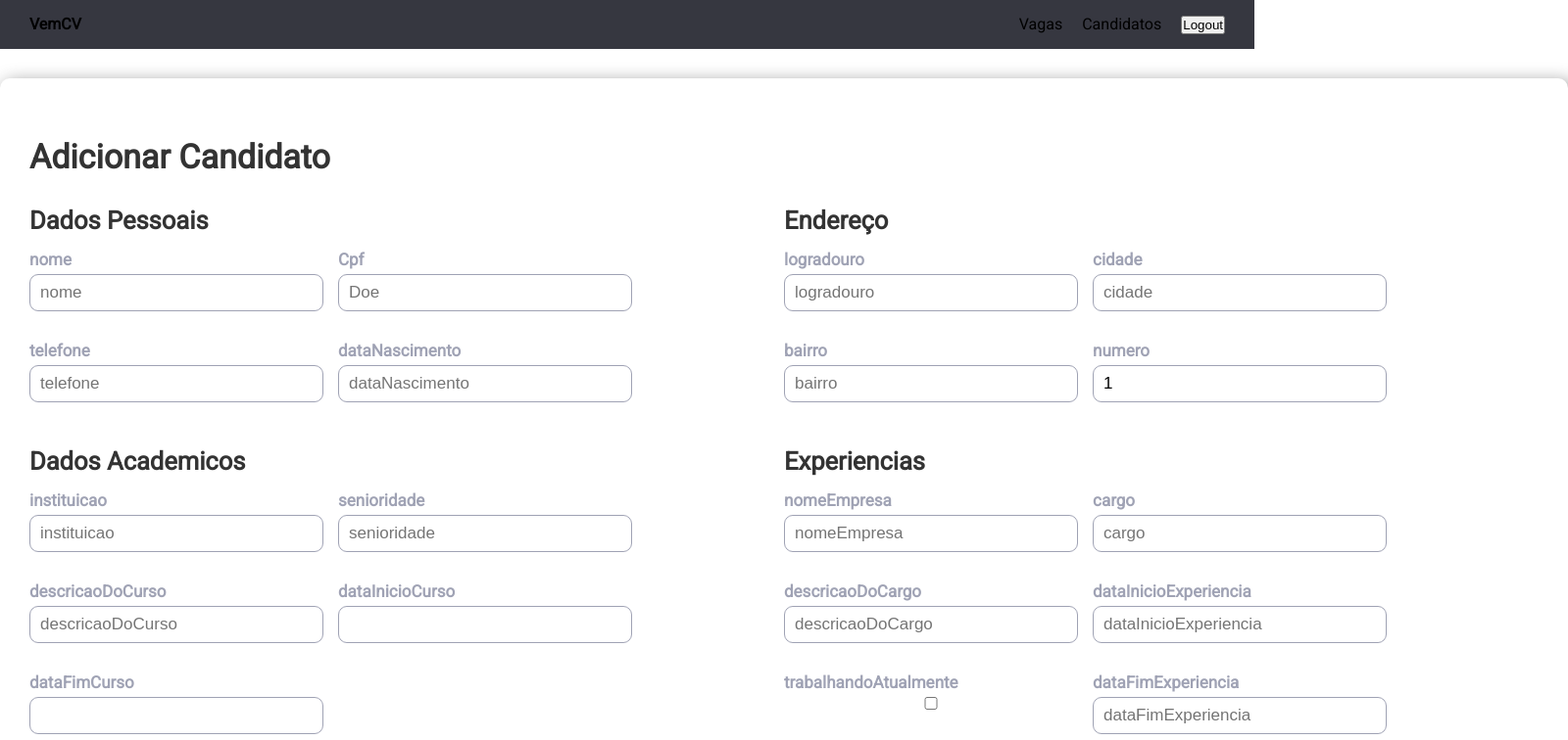
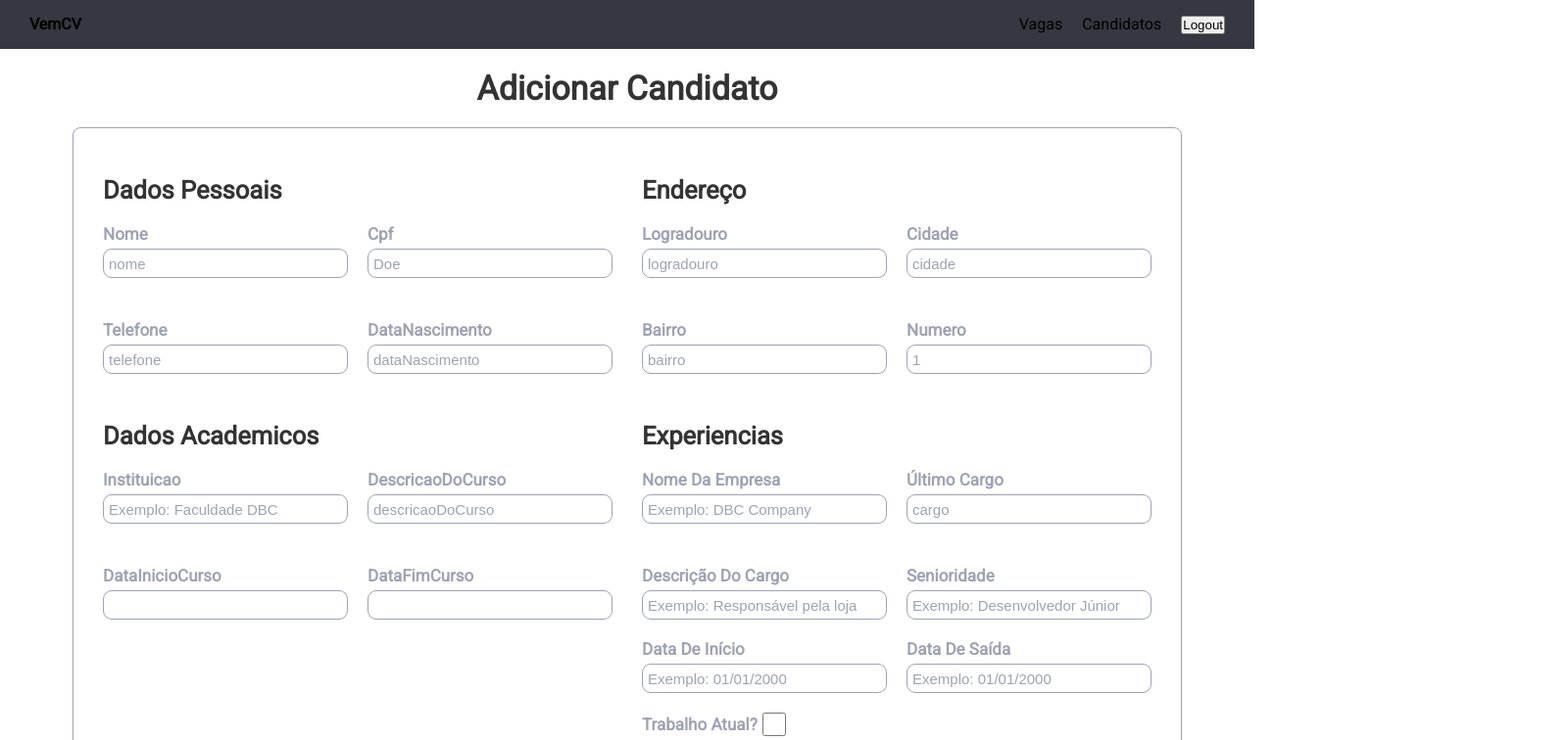
Before and after one commit to PauloFra/projeto-final-VemSer, a React (Create React App) app in the folder projeto-final-vemser/: page /form-curriculo in a window 1280 px wide. Shown: the top 756 px of the page at 98% size, 1600 px wide, since content can reach past the window. Built offline with nearby package versions, Linux system fonts and the light colour scheme; sample sign-in values are in the browser's storage.

Commit message:
ajustando styled components no formulario

```diff
--- a/projeto-final-vemser/src/pages/curriculos/FormCurriculo.tsx
+++ b/projeto-final-vemser/src/pages/curriculos/FormCurriculo.tsx
@@ -57,23 +57,25 @@ function FormCurriculo() {
   }
 
   const SingupSchema = Yup.object().shape({
-    nome: Yup.string().required("Obrigatorio"),
-    cpf: Yup.string().required("Obrigatorio"),
-    dataNascimento: Yup.string().required("Obrigatorio"),
-    logradouro: Yup.string().required("Obrigatorio"),
-    cidade: Yup.string().required("Obrigatorio"),
-    bairro: Yup.string().required("Obrigatorio"),
-    telefone: Yup.string().required("Obrigatorio"),
-    numero: Yup.string().required("Obrigatorio"),
-    senioridade: Yup.string().required("Obrigatorio"),
-    instituicao: Yup.string().required("Obrigatorio"),
-    descricaoDoCurso: Yup.string().required("Obrigatorio"),
-    dataInicioCurso: Yup.string().required("Obrigatorio"),
-    dataFimCurso: Yup.string().required("Obrigatorio"),
-    nomeEmpresa: Yup.string().required("Obrigatorio"),
-    cargo: Yup.string().required("Obrigatorio"),
-    descricaoDoCargo: Yup.string().required("Obrigatorio"),
-    dataInicioExperiencia: Yup.string().required("Obrigatorio"),
+    nome: Yup.string().required("Preencha o campo corretamente!"),
+    cpf: Yup.string().required("Preencha o campo corretamente!"),
+    dataNascimento: Yup.string().required("Preencha o campo corretamente!"),
+    logradouro: Yup.string().required("Preencha o campo corretamente!"),
+    cidade: Yup.string().required("Preencha o campo corretamente!"),
+    bairro: Yup.string().required("Preencha o campo corretamente!"),
+    telefone: Yup.string().required("Preencha o campo corretamente!"),
+    numero: Yup.string().required("Preencha o campo corretamente!"),
+    senioridade: Yup.string().required("Preencha o campo corretamente!"),
+    instituicao: Yup.string().required("Preencha o campo corretamente!"),
+    descricaoDoCurso: Yup.string().required("Preencha o campo corretamente!"),
+    dataInicioCurso: Yup.string().required("Preencha o campo corretamente!"),
+    dataFimCurso: Yup.string().required("Preencha o campo corretamente!"),
+    nomeEmpresa: Yup.string().required("Preencha o campo corretamente!"),
+    cargo: Yup.string().required("Preencha o campo corretamente!"),
+    descricaoDoCargo: Yup.string().required("Preencha o campo corretamente!"),
+    dataInicioExperiencia: Yup.string().required(
+      "Preencha o campo corretamente!"
+    ),
   });
 
   //Quando Adicionar o put adicionar ! no candidatoForUpdate
@@ -83,7 +85,6 @@ function FormCurriculo() {
 
   return (
     <C.ContainerGeral>
-      <C.StyleContainer>
       <C.TitleForm>
         {idCandidato ? "Atualizar" : "Adicionar"} Candidato
       </C.TitleForm>
@@ -107,10 +108,8 @@ function FormCurriculo() {
                 nomeEmpresa: candidatoForUpdate.nomeEmpresa,
                 cargo: candidatoForUpdate.cargo,
                 descricaoDoCargo: candidatoForUpdate.descricaoDoCargo,
-                  dataInicioExperiencia:
-                    candidatoForUpdate.dataInicioExperiencia,
-                  trabalhandoAtualmente:
-                    candidatoForUpdate.trabalhandoAtualmente,
+                dataInicioExperiencia: candidatoForUpdate.dataInicioExperiencia,
+                trabalhandoAtualmente: candidatoForUpdate.trabalhandoAtualmente,
                 dataFimExperiencia: candidatoForUpdate.dataFimExperiencia,
               }
             : {
@@ -147,7 +146,6 @@ function FormCurriculo() {
       >
         {({ errors, touched }) => (
           <Form>
-              <C.ContainerForm>
             <C.ContainerInputs>
               <C.TitleInfoTopic>Dados Pessoais</C.TitleInfoTopic>
               <C.DivFlexColumn>
@@ -159,23 +157,14 @@ function FormCurriculo() {
               </C.DivFlexColumn>
               <C.DivFlexColumn>
                 <C.Label htmlFor="cpf">Cpf</C.Label>
-                    <Field
-                      id="cpf"
-                      name="cpf"
-                      placeholder="Doe"
-                      as={InputMask}
-                    />
+                <Field id="cpf" name="cpf" placeholder="Doe" as={InputMask} />
                 {errors.cpf && touched.cpf ? (
                   <C.DivError>{errors.cpf}</C.DivError>
                 ) : null}
               </C.DivFlexColumn>
               <C.DivFlexColumn>
                 <C.Label htmlFor="telefone">telefone</C.Label>
-                    <Field
-                      id="telefone"
-                      name="telefone"
-                      placeholder="telefone"
-                    />
+                <Field id="telefone" name="telefone" placeholder="telefone" />
                 {errors.telefone && touched.telefone ? (
                   <C.DivError>{errors.telefone}</C.DivError>
                 ) : null}
@@ -242,27 +231,15 @@ function FormCurriculo() {
                 <Field
                   id="instituicao"
                   name="instituicao"
-                      placeholder="instituicao"
+                  placeholder="Exemplo: Faculdade DBC"
                 />
                 {errors.instituicao && touched.instituicao ? (
                   <C.DivError>{errors.instituicao}</C.DivError>
                 ) : null}
               </C.DivFlexColumn>
+
               <C.DivFlexColumn>
-                    <C.Label htmlFor="senioridade">senioridade</C.Label>
-                    <Field
-                      id="senioridade"
-                      name="senioridade"
-                      placeholder="senioridade"
-                    />
-                    {errors.senioridade && touched.senioridade ? (
-                      <C.DivError>{errors.senioridade}</C.DivError>
-                    ) : null}
-                  </C.DivFlexColumn>
-                  <C.DivFlexColumn>
-                    <C.Label htmlFor="descricaoDoCurso">
-                      descricaoDoCurso
-                    </C.Label>
+                <C.Label htmlFor="descricaoDoCurso">descricaoDoCurso</C.Label>
                 <Field
                   id="descricaoDoCurso"
                   name="descricaoDoCurso"
@@ -300,44 +277,53 @@ function FormCurriculo() {
             <C.ContainerInputs>
               <C.TitleInfoTopic>Experiencias</C.TitleInfoTopic>
               <C.DivFlexColumn>
-                    <C.Label htmlFor="nomeEmpresa">nomeEmpresa</C.Label>
+                <C.Label htmlFor="nomeEmpresa">Nome da empresa</C.Label>
                 <Field
                   id="nomeEmpresa"
                   name="nomeEmpresa"
-                      placeholder="nomeEmpresa"
+                  placeholder="Exemplo: DBC Company"
                 />
                 {errors.nomeEmpresa && touched.nomeEmpresa ? (
                   <C.DivError>{errors.nomeEmpresa}</C.DivError>
                 ) : null}
               </C.DivFlexColumn>
               <C.DivFlexColumn>
-                    <C.Label htmlFor="cargo">cargo</C.Label>
+                <C.Label htmlFor="cargo">Último Cargo</C.Label>
                 <Field id="cargo" name="cargo" placeholder="cargo" />
                 {errors.cargo && touched.cargo ? (
                   <C.DivError>{errors.cargo}</C.DivError>
                 ) : null}
               </C.DivFlexColumn>
               <C.DivFlexColumn>
-                    <C.Label htmlFor="descricaoDoCargo">
-                      descricaoDoCargo
-                    </C.Label>
+                <C.Label htmlFor="descricaoDoCargo">Descrição do cargo</C.Label>
                 <Field
                   id="descricaoDoCargo"
                   name="descricaoDoCargo"
-                      placeholder="descricaoDoCargo"
+                  placeholder="Exemplo: Responsável pela loja"
                 />
                 {errors.descricaoDoCargo && touched.descricaoDoCargo ? (
                   <C.DivError>{errors.descricaoDoCargo}</C.DivError>
                 ) : null}
               </C.DivFlexColumn>
               <C.DivFlexColumn>
+                <C.Label htmlFor="senioridade">Senioridade</C.Label>
+                <Field
+                  id="senioridade"
+                  name="senioridade"
+                  placeholder="Exemplo: Desenvolvedor Júnior"
+                />
+                {errors.senioridade && touched.senioridade ? (
+                  <C.DivError>{errors.senioridade}</C.DivError>
+                ) : null}
+              </C.DivFlexColumn>
+              <C.DivFlexColumn>
                 <C.Label htmlFor="dataInicioExperiencia">
-                      dataInicioExperiencia
+                  Data de início
                 </C.Label>
                 <Field
                   id="dataInicioExperiencia"
                   name="dataInicioExperiencia"
-                      placeholder="dataInicioExperiencia"
+                  placeholder="Exemplo: 01/01/2000"
                   as={InputMask}
                   // mask="99/99/9999"
                 />
@@ -346,45 +332,41 @@ function FormCurriculo() {
                   <C.DivError>{errors.dataInicioExperiencia}</C.DivError>
                 ) : null}
               </C.DivFlexColumn>
+
               <C.DivFlexColumn>
+                <C.Label htmlFor="dataFimExperiencia">Data de saída</C.Label>
+                <Field
+                  disabled={trabalhandoAtualmente}
+                  id="dataFimExperiencia"
+                  name="dataFimExperiencia"
+                  placeholder="Exemplo: 01/01/2000"
+                  as={InputMask}
+                />
+              </C.DivFlexColumn>
+              <C.DivRowFlex>
                 <C.Label htmlFor="trabalhandoAtualmente">
-                      trabalhandoAtualmente
+                  Trabalho Atual?
                 </C.Label>
-                    <Field
+                <C.CheckBox
                   onClick={() => desabledInput()}
                   id="trabalhandoAtualmente"
                   name="trabalhandoAtualmente"
-                      placeholder="trabalhandoAtualmente"
                   type="checkbox"
                 />
                 {errors.trabalhandoAtualmente &&
                 touched.trabalhandoAtualmente ? (
                   <C.DivError>{errors.trabalhandoAtualmente}</C.DivError>
                 ) : null}
-                  </C.DivFlexColumn>
-                  <C.DivFlexColumn>
-                    <C.Label htmlFor="dataFimExperiencia">
-                      dataFimExperiencia
-                    </C.Label>
-                    <Field
-                      disabled={trabalhandoAtualmente}
-                      id="dataFimExperiencia"
-                      name="dataFimExperiencia"
-                      placeholder="dataFimExperiencia"
-                      as={InputMask}
-                    />
-                  </C.DivFlexColumn>
+              </C.DivRowFlex>
             </C.ContainerInputs>
             {idCandidato ? (
               <C.Botao type="submit">Atualizar</C.Botao>
             ) : (
               <C.Botao type="submit">Adicionar</C.Botao>
             )}
-              </C.ContainerForm>
           </Form>
         )}
       </Formik>
-      </C.StyleContainer>
     </C.ContainerGeral>
   );
 }
--- a/projeto-final-vemser/src/pages/curriculos/curriculo.styles.tsx
+++ b/projeto-final-vemser/src/pages/curriculos/curriculo.styles.tsx
@@ -4,73 +4,93 @@ import { Field } from "formik";
 export const ContainerGeral = styled.div`
   font-size: 17px;
   margin: 0 auto;
-  width: 1600px;
+  min-width: 1200px;
+  display: flex;
+  flex-direction: column;
+  align-items: center;
   height: calc(100vh - 50px);
+  form {
+    column-gap: 30px;
+    padding: 0px 30px;
+    display: grid;
+    grid-template-columns: auto auto;
+    justify-content: center;
+    border: 1px solid rgb(159, 162, 180);
+    border-radius: 8px;
+  }
 `;
 export const TitleForm = styled.h1`
   color: rgb(51, 51, 51);
-  margin: 30px 0;
-  width: 320px;
-`;
-export const StyleContainer = styled.div`
-  border-radius: 10px;
-  padding: 30px;
-  -webkit-box-shadow: 5px 6px 18px 3px rgba(0, 0, 0, 0.39);
-  box-shadow: 5px 6px 18px 3px rgba(0, 0, 0, 0.39);
-  margin: 30px 0;
+  margin: 20px 0;
 `;
 
 export const DivFlexColumn = styled.div`
   display: flex;
   flex-direction: column;
-  width: 300px;
+  width: 250px;
   input {
-    width: 300px;
+    width: 250px;
     margin-top: 5px;
-    margin-bottom: 15px;
     border-radius: 9px;
-    padding: 8px 10px;
-    font-size: 17px;
+    height: 30px;
+    padding-left: 5px;
+    font-size: 15px;
     border: 1px solid rgb(159, 162, 180);
+    outline: none;
+    color: rgb(159, 162, 180);
+    ::placeholder {
+      color: rgb(159, 162, 180);
+    }
+  }
+`;
+export const DivRowFlex = styled.div`
+  display: flex;
+  align-items: center;
+
+  input {
+    border: none;
   }
 `;
 export const Label = styled.label`
   color: rgb(159, 162, 180);
   font-weight: bold;
+  text-transform: capitalize;
 `;
 export const TitleInfoTopic = styled.h2`
   color: rgb(51, 51, 51);
   grid-column-start: 1;
   grid-column-end: 3;
-  width: 300px;
+  width: 250px;
+  align-self: end;
 `;
 
 export const DivError = styled.div`
+  margin: 3px 0px 0px 5px;
   color: #ff6969;
   font-weight: bold;
+  font-size: 14px;
 `;
 /* FORM */
-export const ContainerForm = styled.div`
-  row-gap: 30px;
-  display: grid;
-  grid-template-columns: auto auto;
-`;
 
 export const ContainerInputs = styled.div`
   display: grid;
-  gap: 15px;
-  grid-template-columns: 300px 300px;
+  gap: 20px;
+  grid-template-columns: 250 250px;
+  grid-template-rows: 78px 78px;
+  /* validar responsivo */
 `;
 
 export const Botao = styled.button`
   border-radius: 10px;
-  border: 1px solid rgb(159, 162, 180);
+  border: none;
   background-color: #3f6abf;
   padding: 12px 0;
+  margin: 20px;
   font-size: 20px;
   transition: 1s;
   color: white;
   box-shadow: 0px 4px 12px rgba(55, 81, 255, 0.24);
+  grid-column: 1/3;
   cursor: pointer;
   :hover {
     transition: 1s;
@@ -78,12 +98,8 @@ export const Botao = styled.button`
   }
 `;
 
-/* export const Input = styled(Field)`
-  width: 300px;
-  margin-top: 5px;
-  margin-bottom: 15px;
-  border-radius: 9px;
-  padding: 8px 10px;
-  font-size: 17px;
-  border: 1px solid rgb(159, 162, 180);
-`; */
+export const CheckBox = styled(Field)`
+  height: 24px;
+  width: 24px;
+  margin-left: 5px;
+`;
```
Lines whose indentation alone changed are shown as unchanged.
